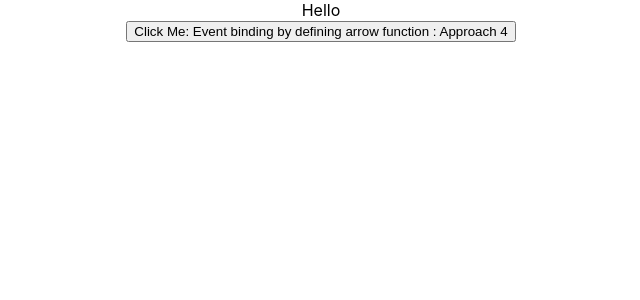
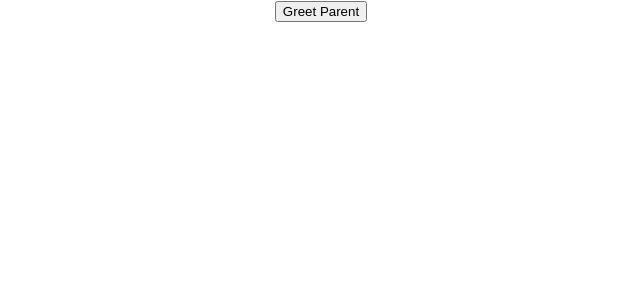
Before and after one commit to Soumya1910/Reactjs-basic, a React (Create React App) app: page / in a window 1280 px wide. Shown: the top 300 px of the page, without its empty margins (319-959 px from the left). Built offline with nearby package versions, Linux system fonts and the light colour scheme.

Commit message:
How to call parent method from child component by using props

```diff
--- a/src/App.js
+++ b/src/App.js
@@ -7,6 +7,7 @@
 import FunctionClick from './component/FunctionClick';
 import ClassClick from './component/ClassClick';
 import EventBind from './component/EventBind';
+import ParentComponent from './component/ParentComponent';
 
 function App() {
   return (
@@ -26,7 +27,8 @@
       {/* <Counter/> */}
       {/* <FunctionClick /> */}
       {/* <ClassClick ></ClassClick> */}
-      <EventBind/>
+      {/* <EventBind/> */}
+      <ParentComponent />
     </div>
   );
 }
--- /dev/null
+++ b/src/component/ChildComponent.js
@@ -0,0 +1,11 @@
+import React from 'react'
+
+function ChildComponent(props) {
+    return (
+        <div>
+            <button onClick={props.greetHandler}>Greet Parent</button>
+        </div>
+    )
+}
+
+export default ChildComponent
--- /dev/null
+++ b/src/component/ParentComponent.js
@@ -0,0 +1,29 @@
+import React, { Component } from 'react'
+import ChildComponent from './ChildComponent';
+
+export class ParentComponent extends Component {
+
+    constructor(props) {
+        super(props)
+
+        this.state = {
+             parentName : 'Parent'
+        }
+
+        this.greetParent = this.greetParent.bind(this);
+    }
+
+    greetParent(){
+        alert(`Hello ${this.state.parentName}`);
+    }
+
+    render() {
+        return (
+            <div>
+                <ChildComponent greetHandler = {this.greetParent}/>
+            </div>
+        )
+    }
+}
+
+export default ParentComponent
```
